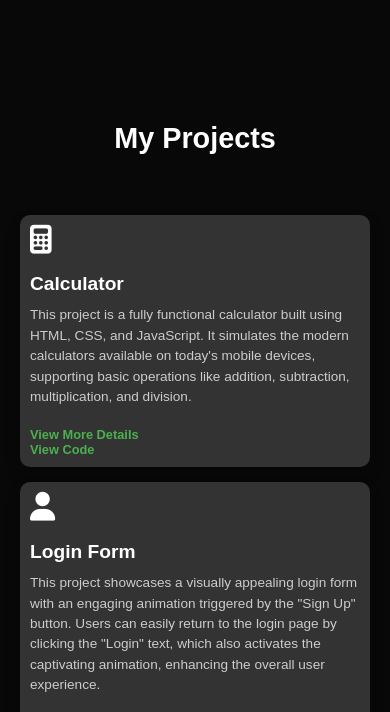
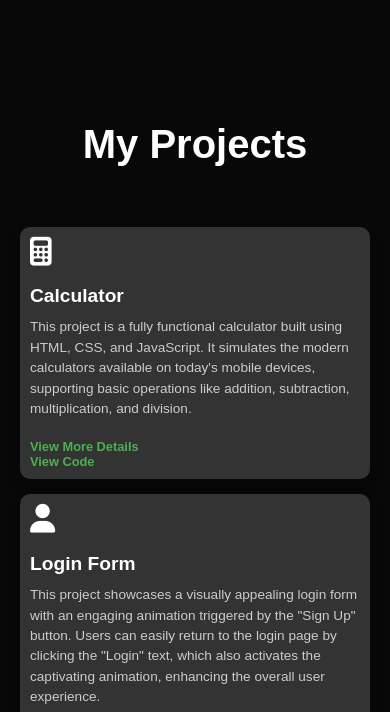
Before and after one commit to Shahzaib-Khan-200024/MY-PORTFOLIO, a plain HTML site: page index.html in a window 390 px wide. Shown: the part 2300-3012 px from the top of the page. Drawn offline with Linux system fonts and the light colour scheme.

Commit message:
same thing

```diff
--- a/style.css
+++ b/style.css
@@ -238,11 +238,6 @@ nav ul li a:hover::after{
     .projects-list {
         grid-template-columns: 1fr;
         gap: 15px;
-    }
-
-    /* Further Adjustments for Very Small Screens */
-    #projects .sub-title {
-        font-size: 1.8rem;
     }
 
     .projects-list div {
```
